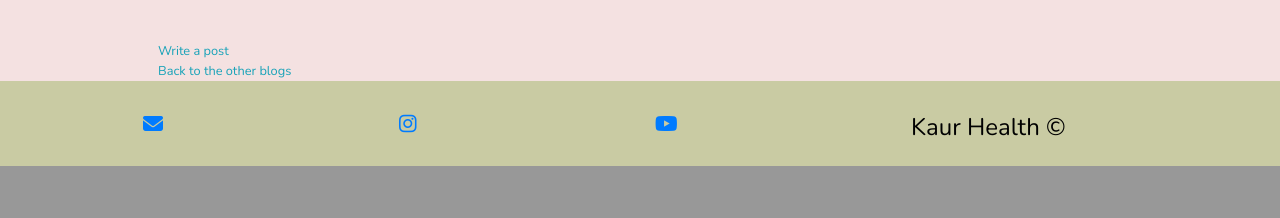
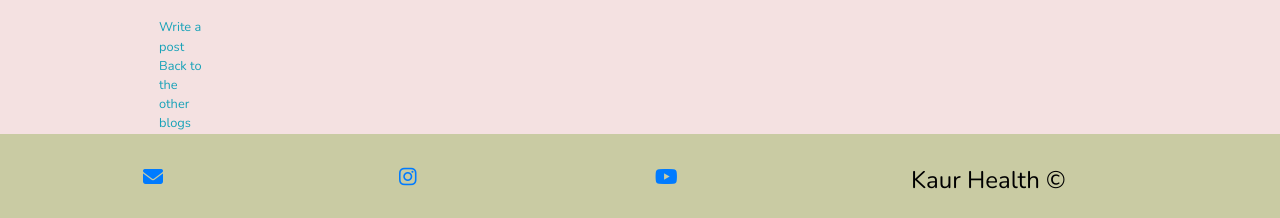
Before and after one commit to mayasaffron/Kaur-Health, a Django app: template blog/templates/blog/blog_detail.html in a window 1280 px wide. Shown: the part 816-1034 px from the top of the page. Before the commit the page ends 982 px from the top, so only its background shows below. Run offline with Django 3.2, Linux system fonts and the light colour scheme; the template is opened without the code that fills it: values that come from a table or form of the project are taken from there, others are empty; some libraries are stand-ins or nearby versions.

Commit message:
fix: changing pathway on the main blog page

```diff
--- a/blog/templates/blog/all_blogs.html
+++ b/blog/templates/blog/all_blogs.html
@@ -57,7 +57,7 @@
                 </button>
             </div>
             <div class="modal-body">
-                <form action="{% url 'blog_detail' object.slug %}" method="POST">
+                <form action="{% url 'blog_detail' blog.slug %}" method="POST">
                     {% csrf_token %}
                     {{ form | crispy }}
                     <input type="submit" value="Submit"></form>
--- a/blog/templates/blog/blog_detail.html
+++ b/blog/templates/blog/blog_detail.html
@@ -89,10 +89,13 @@
 <hr>
                     {% endfor %}
             {% endif %}
-            <small class="ml-3">
-                <div class="col"><a class="text-info" href="{% url 'add_blog_post' %}">Write a post</a></div>
-                <div class="col"><a class="text-info" href="{% url 'blog' %}">Back to the other blogs</a></div>
+            <div class="row">
+                <small class="ml-3">
+                <div class="col-6"><a class="text-info" href="{% url 'add_blog_post' %}">Write a post</a></div>
+                <div class="col-6"><a class="text-info" href="{% url 'blog' %}">Back to the other blogs</a></div>
             </small>
+            </div>
+
 
 
         </div>
@@ -136,7 +139,7 @@
                 <div class="modal-footer">
                     <a href="{% url 'delete_blog' object.pk %}"
                         class="modal-close waves-effect waves-green btn-flat text-danger">Yes</a>
-                    <a class="modal-close waves-effect waves-green btn-flat">No</a>
+                    <a href="#" data-bs-dismiss="modal" class="modal-close waves-effect waves-green btn-flat">No</a>
                 </div>
         </div>
     </div>
```
